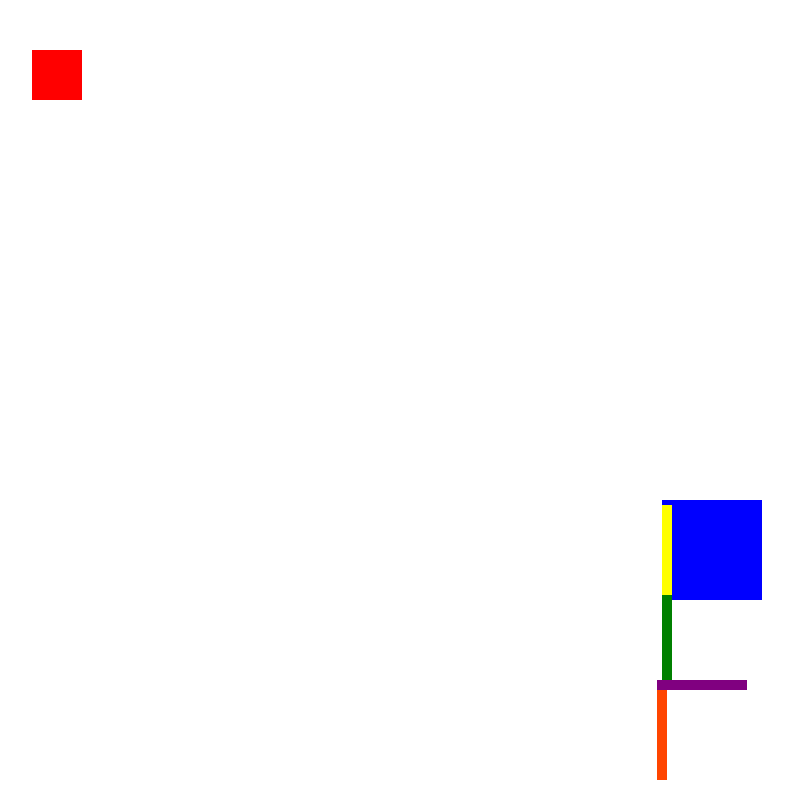
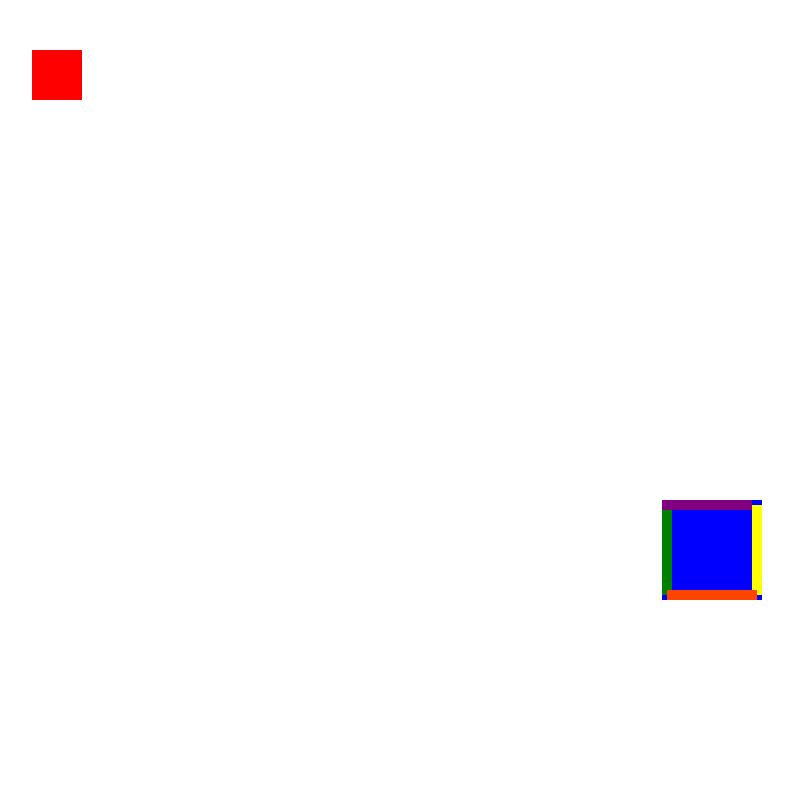
Before and after one commit to MiniKielbyM/Orion-Engine, a plain HTML site: page index.html in a window 1280 px wide. Shown: the whole page, without its empty margins (18-811 px from the left). Drawn offline with Linux system fonts and the light colour scheme.

Commit message:
more bounding

```diff
--- a/style.css
+++ b/style.css
@@ -19,7 +19,7 @@
 #right {
     width: 10px;
     height: 90px;
-    position: relative;
+    position: absolute;
     right: 0px;
     top: 5px;
     background-color: yellow;
@@ -27,7 +27,7 @@
 #left {
     width: 10px;
     height: 90px;
-    position: relative;
+    position: absolute;
     left: 0px;
     top: 5px;
     background-color: green;
@@ -35,15 +35,15 @@
 #top {
     width: 90px;
     height: 10px;
-    position: relative;
+    position: sticky;
     right: 5px;
     top: 0px;
     background-color: purple;
 }
 #bottom {
-    width: 10px;
-    height: 90px;
-    position: relative;
+    width: 90px;
+    height: 10px;
+    position: absolute;
     right: 5px;
     bottom: 0px;
     background-color: orangered;
```
Also changed, not shown: index.html (+6 -1 lines).
